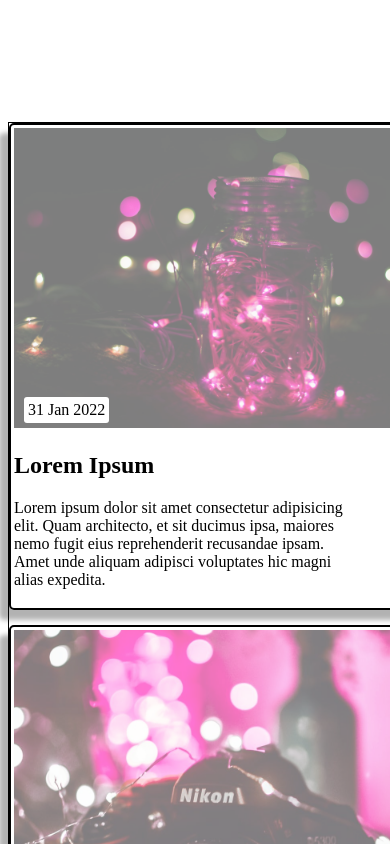
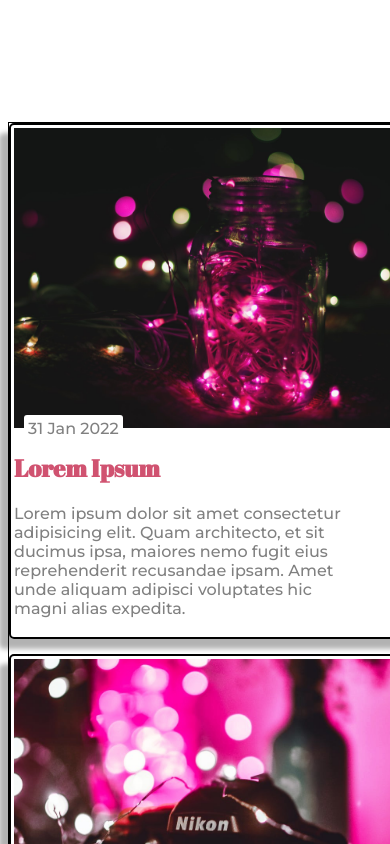
Before and after one commit to BobbaSet/Brief5_Simplon1, a website built with Parcel: page accueil.html in a window 390 px wide. Shown: the part 640-1484 px from the top of the page. Built offline with nearby package versions, Linux system fonts and the light colour scheme.

Commit message:
décoration

```diff
--- a/Sass/layouts/_body.scss
+++ b/Sass/layouts/_body.scss
@@ -1,4 +1,32 @@
-body {
-    width: 1200px;
-    height: auto;
+@import url('https://fonts.googleapis.com/css2?family=Abril+Fatface&display=swap');
+@import url('https://fonts.googleapis.com/css2?family=Abril+Fatface&family=Montserrat:wght@300&display=swap');
+
+h1{
+    font-family: 'Abril Fatface', cursive;
+    color:#D05270;
 }
+
+h2, h3, h4, p{
+    font-family: 'Montserrat', sans-serif;
+}
+
+p{
+    color: grey;
+}
+
+h2, h3, h4{
+    color: indigo;
+}
+
+a{
+    font-family: 'Montserrat', sans-serif;
+    color: gray;
+}
+
+a:hover{
+        font-weight: bolder;
+        color: indigo;
+    }
+a:visited{
+    color: #D05270;
+}
--- a/Sass/main.scss
+++ b/Sass/main.scss
@@ -1,9 +1,12 @@
 @import 'layouts/nav';
 @import 'layouts/footer';
 @import 'layouts/header';
+@import 'layouts/body';
 @import 'layouts/grid';
 
 @import 'pages/accueil';
 @import 'pages/contact';
 @import 'pages/article';
 @import 'pages/accueil';
+
+@import url('https://fonts.googleapis.com/css2?family=Abril+Fatface&display=swap');
--- a/Sass/pages/_accueil.scss
+++ b/Sass/pages/_accueil.scss
@@ -16,12 +16,6 @@
         border-radius: 5px;
         padding: 3px;
 
-
-
-        img:hover{
-            filter: opacity(1);
-        }
-
         .para_grid{
             z-index: 1;
             position: absolute;
@@ -31,6 +25,11 @@
             bottom: 35%;
             border-radius: 3px;
         }
+
+        img:hover{
+            filter: opacity(1);
+        }
+
         img{
             object-fit: cover;
             width: 590px;
@@ -70,6 +69,7 @@
                 object-fit: cover;
                 width: 550px;
                 height: 300px;
+                filter: opacity(1);
             }
         }
 
@@ -107,8 +107,9 @@
             }
             img{
                 object-fit: cover;
-                width: 400px;
+                width: 390px;
                 height: 300px;
+                filter: opacity(1);
             }
         }
 
--- a/accueil.html
+++ b/accueil.html
@@ -9,6 +9,10 @@
 
     <link rel="stylesheet"
       href="https://cdnjs.cloudflare.com/ajax/libs/font-awesome/5.15.4/css/all.min.css"/>
+      <link href="https://fonts.googleapis.com/css2?family=Abril+Fatface&display=swap" rel="stylesheet">
+      <link rel="preconnect" href="https://fonts.googleapis.com">
+      <link rel="preconnect" href="https://fonts.gstatic.com" crossorigin>
+      <link href="https://fonts.googleapis.com/css2?family=Abril+Fatface&family=Montserrat:wght@500&display=swap" rel="stylesheet">
 
 
     <title>Accueil</title>
```
Also changed, not shown: Sass/main.css.
